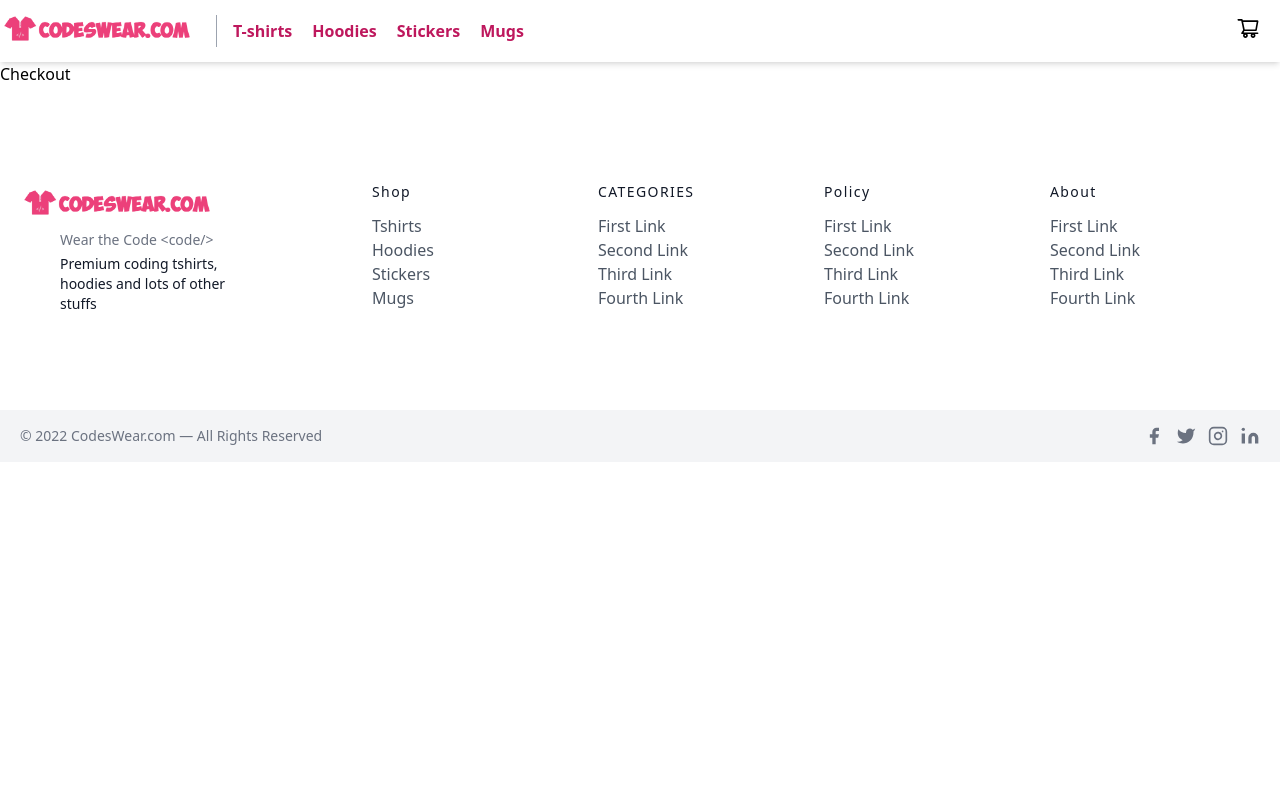
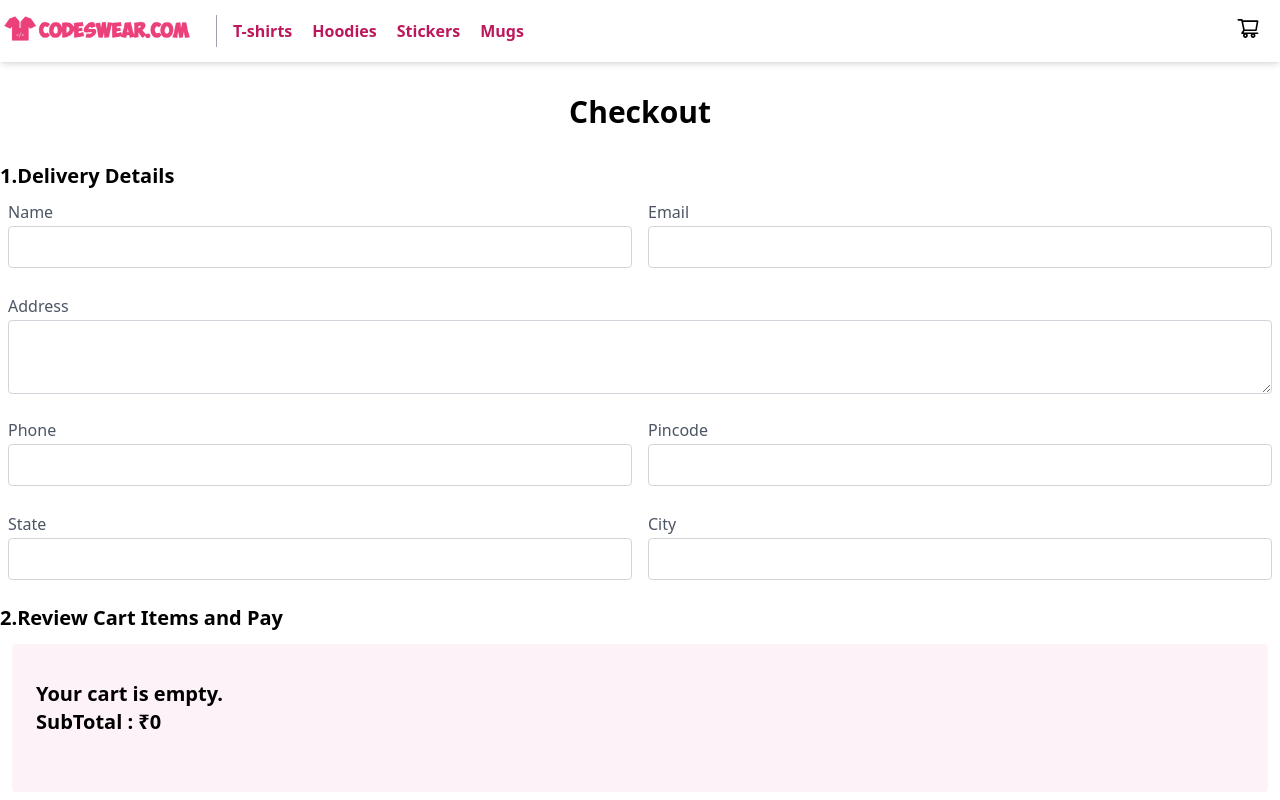
Before and after one commit to JiteshK1/CodeswearWebSite, a Next.js app: page /checkout in a window 1280 px wide. Shown: the top 800 px of the page. Built offline with nearby package versions, Linux system fonts and the light colour scheme.

Commit message:
Improving SideBar And Checkout page

```diff
--- a/components/Navbar.js
+++ b/components/Navbar.js
@@ -22,7 +22,7 @@
   };
   const ref = useRef();
   return (
-    <div className="flex flex-col md:flex-row md:justify-start justify-center items-center py-2 shadow-md">
+    <div className="flex flex-col md:flex-row md:justify-start justify-center items-center py-2 shadow-md sticky top-0 bg-white z-10">
       <div className="logo">
         <Image width={200} height={40} src="/logo.png" alt="" />
       </div>
@@ -48,7 +48,7 @@
       </div>
       <div
         ref={ref}
-        className="w-72 sideCart absolute top-0 right-0 bg-pink-100 p-10 transform transition-transform translate-x-full"
+        className={`w-72 h-[100vh] sideCart absolute top-0 right-0 bg-pink-100 p-10 transform transition-transform ${Object.keys(cart).length===0 ?'translate-x-full':'translate-x-0' }`}
       >
         <h2 className="font-bold text-xl">Shopping Cart</h2>
         <span
@@ -100,6 +100,7 @@
             );
           })}
         </ol>
+        <h3 className="font-bold mx-2">SubTotal : ₹{subTotal}</h3>
         <div className="flex">
           <Link passHref={true} href={"/checkout"}>
             <button className="flex mr-2  text-white bg-pink-500 border-0 py-2 px-2 focus:outline-none hover:bg-pink-600 rounded text-sm">
--- a/pages/_app.js
+++ b/pages/_app.js
@@ -10,6 +10,7 @@
     try {
       if (localStorage.getItem("cart")) {
         setCart(JSON.parse(localStorage.getItem("cart")));
+        saveCart(JSON.parse(localStorage.getItem("cart")))
       }
     } catch (error) {
       console.error(error);
@@ -18,7 +19,7 @@
   }, []);
 
   const saveCart = (myCart) => {
-    localStorage.getItem("cart", JSON.stringify(myCart));
+    localStorage.setItem("cart", JSON.stringify(myCart));
     let subt = 0;
     let keys = Object.keys(myCart);
     for (let i = 0; i < keys.length; i++) {
@@ -26,6 +27,7 @@
     }
     setSubTotal(subt);
   };
+
 
   const addToCart = (itemCode, qty, price, name, size, variant) => {
     let newCart = JSON.parse(JSON.stringify(cart));
@@ -57,6 +59,7 @@
   return (
     <>
       <Navbar
+      key={subTotal}
         cart={cart}
         addToCart={addToCart}
         removeFromCart={removeFromCart}
--- a/pages/checkout.js
+++ b/pages/checkout.js
@@ -1,8 +1,86 @@
 import React from 'react'
+import { AiFillPlusCircle, AiFillMinusCircle } from 'react-icons/ai';
+import { useState } from 'react';
 
-const Checkout = () => {
+const Checkout = ({ cart, addToCart, removeFromCart, clearCart, subTotal }) => {
   return (
-    <div>Checkout</div>
+    <div className="container m-auto ">
+      <h1 className="font-bold text-3xl my-8 text-center">Checkout</h1>
+      <h2 className="font-bold text-xl ">1.Delivery Details</h2>
+      <div className="mx-auto flex my-2">
+        <div className="px-2 w-1/2">
+          <div className="mb-4">
+            <label htmlFor="name" className="leading-7 text-md text-gray-600">Name</label>
+            <input   type="text" id="name" name="name" className="w-full bg-white rounded border border-gray-300 focus:border-pink-500 focus:ring-2 focus:ring-pink-200 text-base outline-none text-gray-700 py-1 px-3 leading-8 transition-colors duration-200 ease-in-out" />
+          </div>
+        </div>
+        <div className="px-2 w-1/2">
+          <div className="mb-4">
+            <label htmlFor="email" className="leading-7 text-md text-gray-600">Email</label>
+            <input   type="email" id="email" name="email" className="w-full bg-white rounded border border-gray-300 focus:border-pink-500 focus:ring-2 focus:ring-pink-200 text-base outline-none text-gray-700 py-1 px-3 leading-8 transition-colors duration-200 ease-in-out" />
+          </div>
+        </div>
+      </div>
+      <div className="px-2 w-full">
+        <div className="mb-4">
+          <label htmlFor="address" className="leading-7 text-md text-gray-600">Address</label>
+          <textarea   cols="30" rows="2" type="text" id="address" name="address" className="w-full bg-white rounded border border-gray-300 focus:border-pink-500 focus:ring-2 focus:ring-pink-200 text-base outline-none text-gray-700 py-1 px-3 leading-8 transition-colors duration-200 ease-in-out" />
+        </div>
+      </div>
+      <div className="mx-auto flex my-2">
+        <div className="px-2 w-1/2">
+          <div className="mb-4">
+            <label htmlFor="phone"  className="leading-7 text-md text-gray-600">Phone</label>
+            <input   type="number" id="phone" name="phone" className="w-full bg-white rounded border border-gray-300 focus:border-pink-500 focus:ring-2 focus:ring-pink-200 text-base outline-none text-gray-700 py-1 px-3 leading-8 transition-colors duration-200 ease-in-out" />
+          </div>
+        </div>
+        <div className="px-2 w-1/2">
+
+          <div className="mb-4">
+            <label htmlFor="pincode" className="leading-7 text-md text-gray-600">Pincode</label>
+            <input   type="number" id="pincode" name="pincode" className="w-full bg-white rounded border border-gray-300 focus:border-pink-500 focus:ring-2 focus:ring-pink-200 text-base outline-none text-gray-700 py-1 px-3 leading-8 transition-colors duration-200 ease-in-out" />
+          </div>
+        </div>
+      </div>
+      <div className="mx-auto flex my-2">
+        <div className="px-2 w-1/2">
+          <div className="mb-4">
+            <label htmlFor="state" className="leading-7 text-md text-gray-600">State</label>
+            <input   type="text" id="state" name="state" className="w-full bg-white rounded border border-gray-300 focus:border-pink-500 focus:ring-2 focus:ring-pink-200 text-base outline-none text-gray-700 py-1 px-3 leading-8 transition-colors duration-200 ease-in-out" />
+          </div>
+        </div>
+        <div className="px-2 w-1/2">
+          <div className="mb-4">
+            <label htmlFor="city" className="leading-7 text-md text-gray-600">City</label>
+            <input   type="text" id="city" name="city" className="w-full bg-white rounded border border-gray-300 focus:border-pink-500 focus:ring-2 focus:ring-pink-200 text-base outline-none text-gray-700 py-1 px-3 leading-8 transition-colors duration-200 ease-in-out" />
+          </div>
+        </div>
+      </div>
+
+      <h2 className="font-bold text-xl ">2.Review Cart Items and Pay</h2>
+      <div className="sideCart bg-pink-50 rounded p-6 m-3 text-xl">
+        <ol className={`list-decimal ${Object.keys(cart).length != 0 ? "p-5" : ""}  font-semibold`}>
+          {Object.keys(cart).length == 0 &&
+            <div>
+              <p className="font-semibold mt-3">Your cart is empty.</p>
+            </div>}
+          {Object.keys(cart).map((k) => {
+            return <li key={k}>
+              <div className="item flex my-3">
+                <div className="font-semibold ">{cart[k].name} : </div>
+                <div className="w-1/3 font-semibold flex items-center justify-center "><AiFillMinusCircle onClick={() => { removeFromCart(k, 1, cart[k].price, cart[k].name, cart[k].size, cart[k].variant) }} className=" hover:text-pink-600 cursor-pointer text-lg text-pink-500 mx-2" />{cart[k].qty}<AiFillPlusCircle onClick={() => { addToCart(k, 1, cart[k].price, cart[k].name, cart[k].size, cart[k].variant) }} className=" hover:text-pink-600  cursor-pointer text-lg text-pink-500 mx-2" />
+                </div>
+              </div>
+            </li>
+          })}
+        </ol>
+        <h3 className="font-bold mb-8">SubTotal : ₹{subTotal}</h3>
+
+      </div>
+      <div className="mx-3">
+        <button  className=" bg-pink-500 border-0 py-1 px-3 focus:outline-none hover:bg-pink-600 text-black  rounded w-32 text-xl  mx-auto">Pay ₹{subTotal}</button>
+      </div>
+    </div>
   )
 }
 
```
